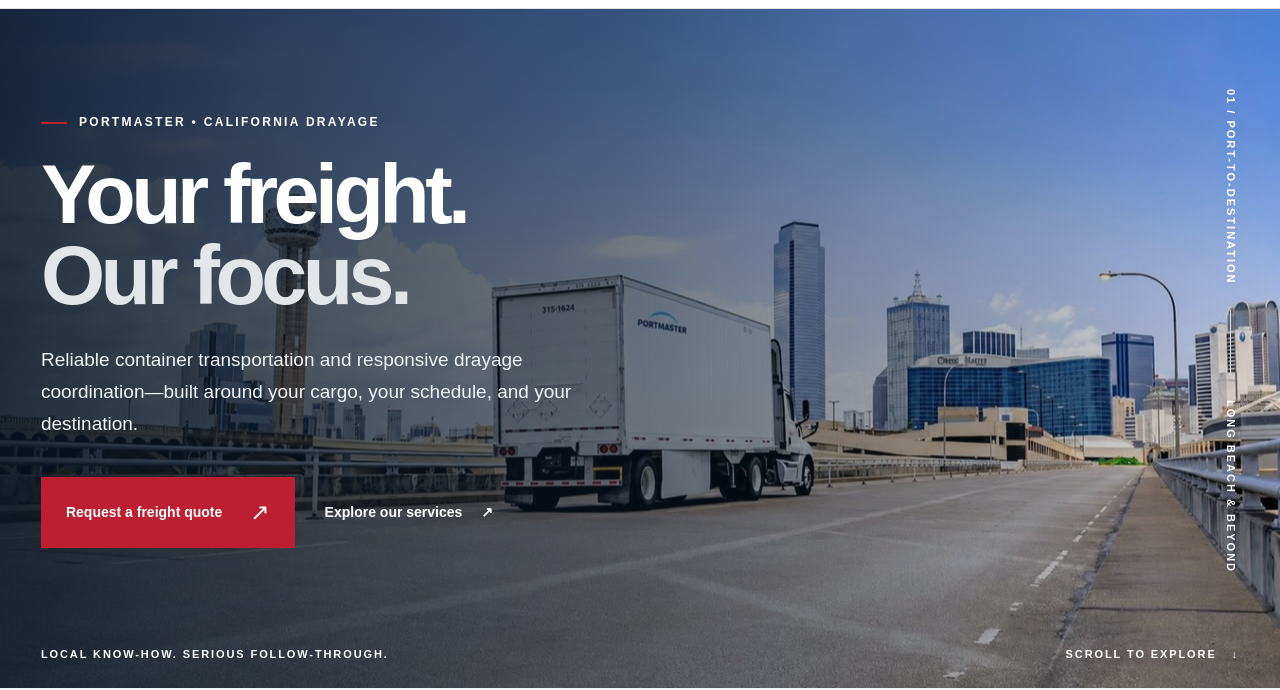
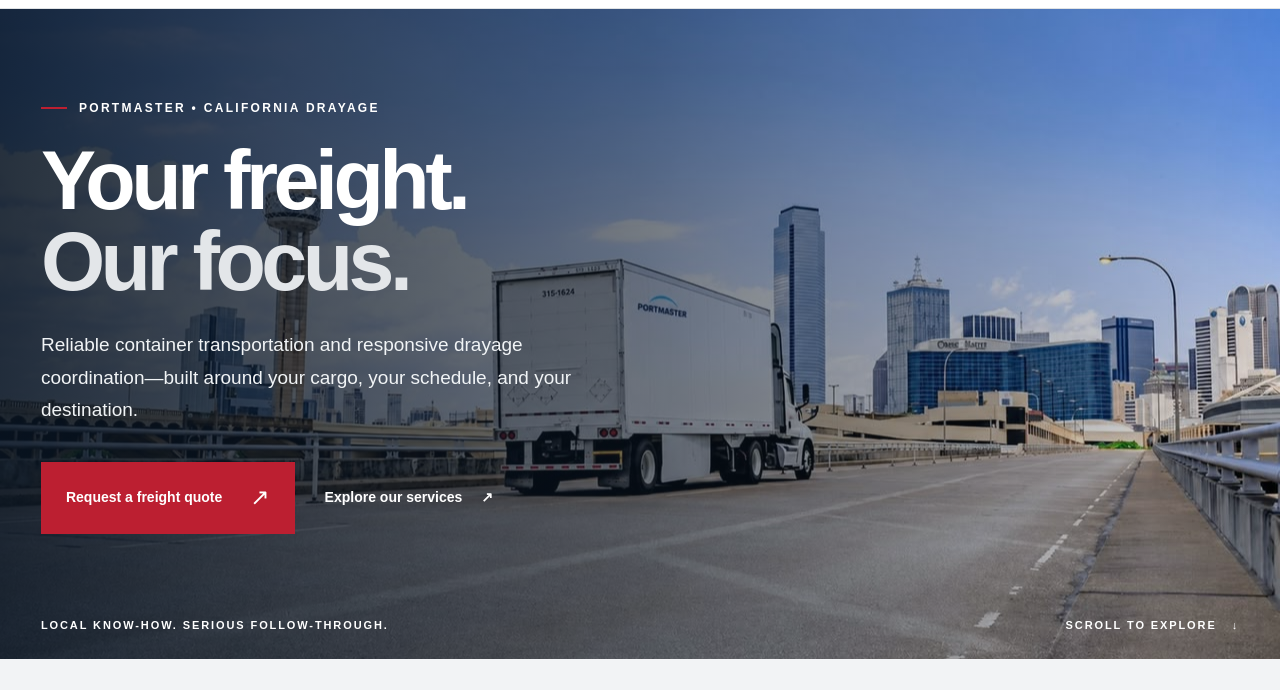
Before and after one commit to ckl68/portmaster2, a plain HTML site: page index.html in a window 1280 px wide. Shown: the part 119-809 px from the top of the page. Drawn offline with Linux system fonts and the light colour scheme.

Commit message:
Update index.html

```diff
--- a/index.html
+++ b/index.html
@@ -327,7 +327,7 @@ main, section, .nav, .section-heading, .intro-grid, .coverage-grid, .company-gri
   </div><nav class="mobile-menu" id="mobile-menu" aria-label="Mobile navigation" hidden><a href="#services">Services</a><a href="#coverage">Coverage</a><a href="#company">Company</a><a href="#process">How it works</a><a href="#quote">Request a quote</a></nav></header>
   <main id="main">
     <section class="hero" aria-labelledby="hero-title"><div class="hero-photo" role="img" aria-label="Portmaster-branded container truck traveling along a city highway"></div><div class="hero-shade"></div>
-      <div class="wrap hero-inner"><div class="hero-copy"><div class="eyebrow light"><span class="eyebrow-line"></span> PORTMASTER • CALIFORNIA DRAYAGE</div><h1 id="hero-title">Your freight.<br><em>Our focus.</em></h1><p>Reliable container transportation and responsive drayage coordination—built around your cargo, your schedule, and your destination.</p><div class="hero-actions"><a href="#quote" class="btn btn-red">Request a freight quote <span>↗</span></a><a href="#services" class="text-link">Explore our services <span>↗</span></a></div></div><div class="hero-side"><span>01 / PORT-TO-DESTINATION</span><span class="hero-side-line"></span><span>LONG BEACH & BEYOND</span></div></div>
+      <div class="wrap hero-inner"><div class="hero-copy"><div class="eyebrow light"><span class="eyebrow-line"></span> PORTMASTER • CALIFORNIA DRAYAGE</div><h1 id="hero-title">Your freight.<br><em>Our focus.</em></h1><p>Reliable container transportation and responsive drayage coordination—built around your cargo, your schedule, and your destination.</p><div class="hero-actions"><a href="#quote" class="btn btn-red">Request a freight quote <span>↗</span></a><a href="#services" class="text-link">Explore our services <span>↗</span></a></div></div></div></div>
       <div class="hero-bottom wrap"><span>LOCAL KNOW-HOW. SERIOUS FOLLOW-THROUGH.</span><span>SCROLL TO EXPLORE <span aria-hidden="true">↓</span></span></div>
     </section>
 
```
